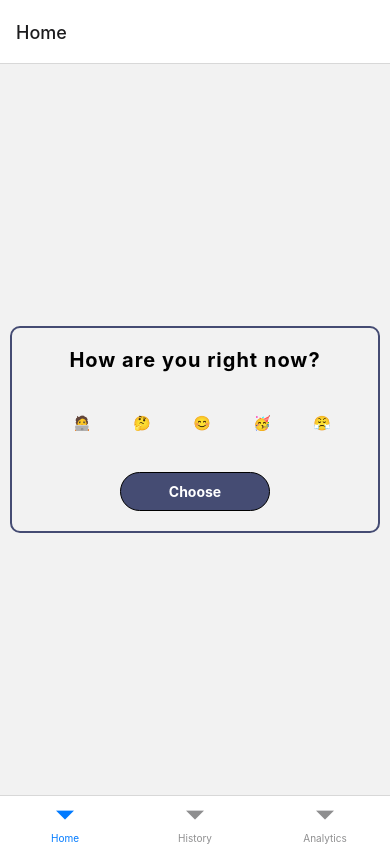
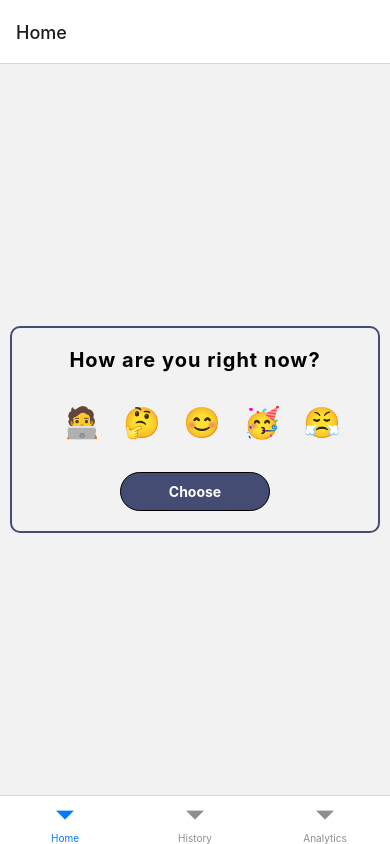
Before and after one commit to darshaksurti/FrontendMasters_MoodTrackerApp, a React Native app: screen /Home in a window 390 px wide. Built offline with nearby package versions, Linux system fonts and the light colour scheme.

Commit message:
Added React Context, populate data on History page

```diff
--- a/package.json
+++ b/package.json
@@ -13,6 +13,7 @@
   "dependencies": {
     "@react-navigation/bottom-tabs": "^6.3.1",
     "@react-navigation/native": "^6.0.10",
+    "date-fns": "^2.28.0",
     "react": "17.0.2",
     "react-native": "0.68.1",
     "react-native-safe-area-context": "^4.2.4",
--- /dev/null
+++ b/src/App.provider.tsx
@@ -0,0 +1,29 @@
+import React from "react";
+import { createContext } from "react";
+import { MoodOptionType, MoodOptionWithTimestamp } from "./types";
+
+type AppContextType = {
+    moodList: MoodOptionWithTimestamp[];
+    handleSelectMood: (mood: MoodOptionType) => void;
+}
+
+const AppContext = createContext<AppContextType>({
+    moodList: [],
+    handleSelectMood: () => { },
+});
+
+export const AppProvider: React.FC = ({ children }) => {
+    const [moodList, setMoodList] = React.useState<MoodOptionWithTimestamp[]>([]);
+
+    const handleSelectMood = React.useCallback((selectedMood: MoodOptionType) => {
+        setMoodList(current => [...current, { mood: selectedMood, timestamp: Date.now() }])
+    }, []);
+
+    return (
+        <AppContext.Provider value={{ moodList, handleSelectMood }}>
+            {children}
+        </AppContext.Provider>
+    )
+}
+
+export const useAppContext = () => React.useContext(AppContext);
--- a/src/App.tsx
+++ b/src/App.tsx
@@ -1,12 +1,14 @@
 import { NavigationContainer } from '@react-navigation/native';
 import React from 'react';
-import { StyleSheet } from 'react-native';
+import { AppProvider } from './App.provider';
 import { BottomTabsNavigator } from './screens/BottomTabs.navigator';
 
 export const App: React.FC = () => {
   return (
-    <NavigationContainer>
-      <BottomTabsNavigator />
-    </NavigationContainer>
+    <AppProvider>
+      <NavigationContainer>
+        <BottomTabsNavigator />
+      </NavigationContainer>
+    </AppProvider>
   )
 };
--- /dev/null
+++ b/src/components/MoodItemRow.tsx
@@ -0,0 +1,52 @@
+import React from 'react';
+import { View, Text, StyleSheet } from 'react-native';
+import format from 'date-fns/format';
+import { MoodOptionWithTimestamp } from '../types';
+import { theme } from '../theme';
+
+type MoodItemRowProps = {
+    item: MoodOptionWithTimestamp,
+};
+
+export const MoodItemRow: React.FC<MoodItemRowProps> = ({ item }) => {
+    return (
+        <View style={styles.moodItem}>
+            <View style={styles.iconAndDescription}>
+                <Text style={styles.moodValue}>{item.mood.emoji}</Text>
+                <Text style={styles.moodDescription}>{item.mood.description}</Text>
+            </View>
+            <Text style={styles.moodDate}>
+                {format(new Date(item.timestamp), "dd MMM, yyyy 'at' h:mmaaa")}
+            </Text>
+        </View>
+    );
+};
+
+const styles = StyleSheet.create({
+    moodValue: {
+        textAlign: 'center',
+        fontSize: 40,
+        marginRight: 10,
+    },
+    moodDate: {
+        textAlign: 'center',
+        color: theme.colorLavender,
+    },
+    moodItem: {
+        backgroundColor: 'white',
+        marginBottom: 10,
+        padding: 10,
+        flexDirection: 'row',
+        justifyContent: 'space-between',
+        alignItems: 'center',
+    },
+    moodDescription: {
+        fontSize: 18,
+        color: theme.colorPurple,
+        fontWeight: 'bold',
+    },
+    iconAndDescription: {
+        flexDirection: 'row',
+        alignItems: 'center',
+    },
+});
--- a/src/components/MoodPicker.tsx
+++ b/src/components/MoodPicker.tsx
@@ -30,14 +30,14 @@ export const MoodPicker: React.FC<MoodPickerProps> = ({ handleSelectMood }) => {
             <Text style={styles.headingText}>How are you right now?</Text>
             <View style={styles.moodOptions}>
                 {moodOptions.map(option => (
-                    <View>
+                    <View key={option.emoji}>
                         <Pressable
                             onPress={() => setSelectedMood(option)}
                             style={[
                                 styles.moodItem,
                                 selectedMood?.emoji === option.emoji ? styles.selectedMoodItem : undefined,
                             ]}>
-                            <Text key={option.emoji}>
+                            <Text key={option.emoji} style={styles.emojiSize}>
                                 {option.emoji}
                             </Text>
                         </Pressable>
@@ -108,5 +108,8 @@ const styles = StyleSheet.create({
         fontWeight: 'bold',
         textAlign: 'center',
         fontSize: 10,
+    },
+    emojiSize: {
+        fontSize: 30,
     }
 })
--- a/src/screens/Analytics.screen.tsx
+++ b/src/screens/Analytics.screen.tsx
@@ -1,5 +1,6 @@
 import React from "react";
 import { View, Text } from "react-native";
+import { useAppContext } from "../App.provider";
 
 export const Analytics: React.FC = () => {
     return (
--- a/src/screens/History.screen.tsx
+++ b/src/screens/History.screen.tsx
@@ -1,12 +1,15 @@
 import React from "react";
-import { View, Text } from "react-native";
+import { View } from "react-native";
+import { useAppContext } from "../App.provider";
+import { MoodItemRow } from "../components/MoodItemRow";
 
 export const History: React.FC = () => {
+    const appContext = useAppContext();
     return (
         <View>
-            <Text>
-                History
-            </Text>
+            {appContext.moodList.map(item => (
+                <MoodItemRow item={item} key={item.timestamp} />
+            ))}
         </View>
     )
 }
--- a/src/screens/Home.screen.tsx
+++ b/src/screens/Home.screen.tsx
@@ -1,23 +1,13 @@
 import React from "react";
-import { View, Text, StyleSheet } from "react-native";
+import { View, StyleSheet } from "react-native";
 import { MoodPicker } from "../components/MoodPicker";
-import { MoodOptionType, MoodOptionWithTimestamp } from "../types";
+import { useAppContext } from "../App.provider";
 
 export const Home: React.FC = () => {
-    const [moodList, setMoodList] = React.useState<MoodOptionWithTimestamp[]>([]);
-
-    const handleSelectMood = React.useCallback((selectedMood: MoodOptionType) => {
-        setMoodList(current => [...current, { mood: selectedMood, timestamp: Date.now() }])
-    }, []);
-
+    const AppContext = useAppContext();
     return (
         <View style={styles.container}>
-            <MoodPicker handleSelectMood={handleSelectMood} />
-            {moodList.map(item => (
-                <Text key={item.timestamp}>
-                    {item.mood.emoji} {new Date(item.timestamp).toString()}
-                </Text>
-            ))}
+            <MoodPicker handleSelectMood={AppContext.handleSelectMood} />
         </View>
     )
 }
--- a/src/theme.ts
+++ b/src/theme.ts
@@ -1,4 +1,5 @@
 export const theme = {
     colorPurple: '#454C73',
     colorWhite: '#fff',
+    colorLavender: '#87677B'
 }
```
Also changed, not shown: 1 other file (tests, documents, lock files or other folders).
